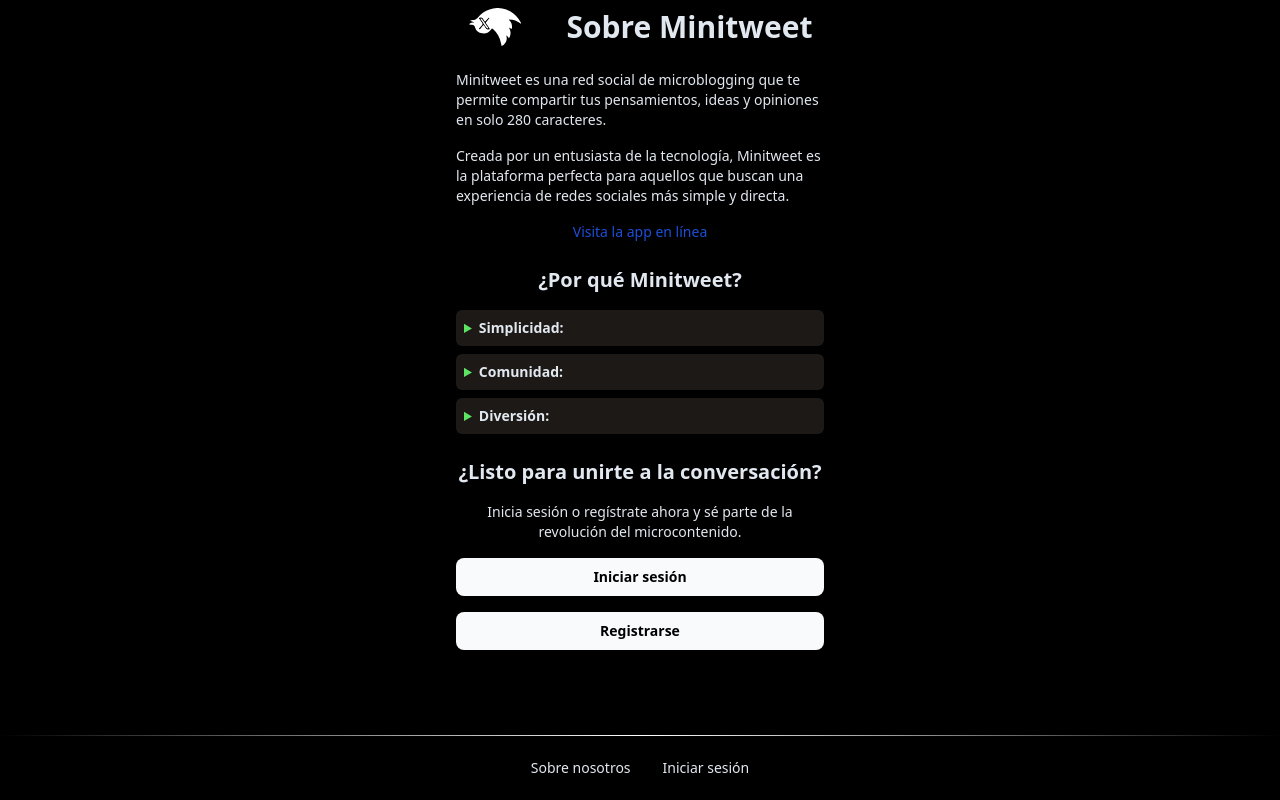
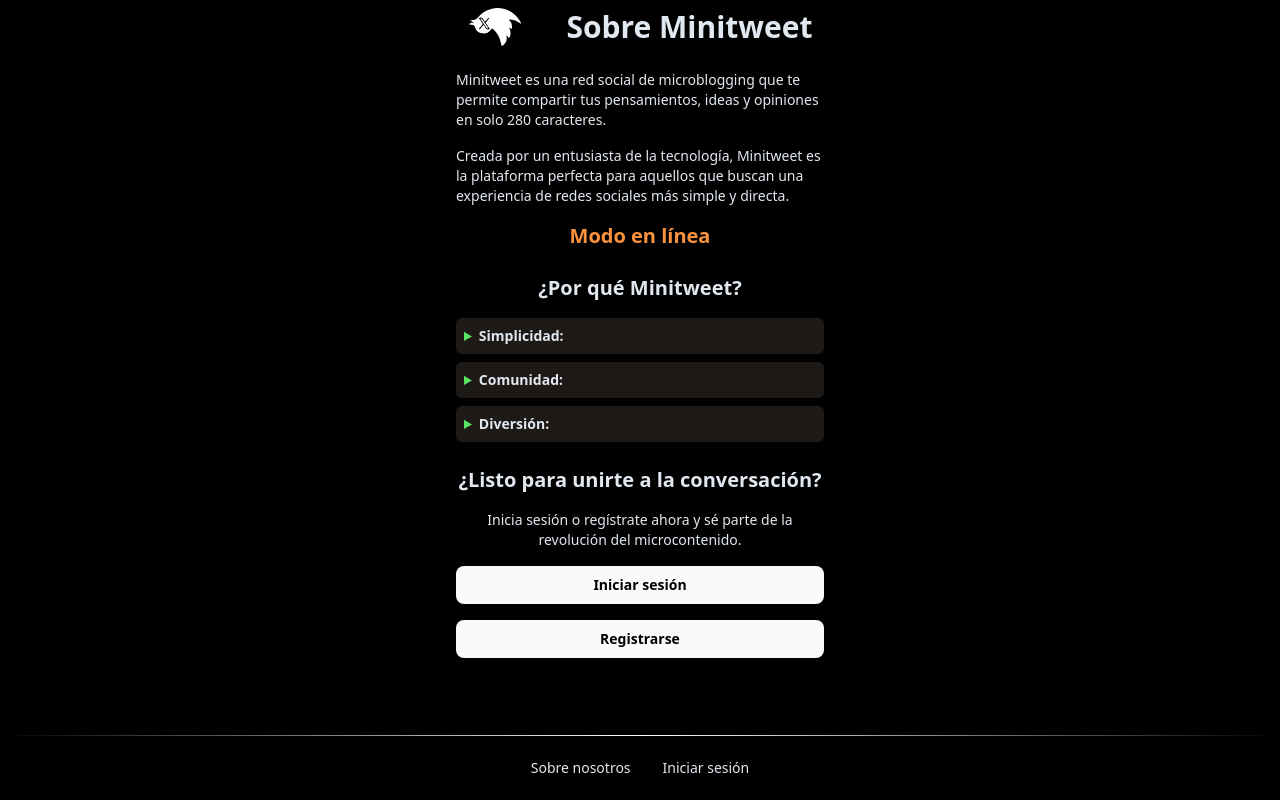
Before and after one commit to immordecai97/minitweet, a Vue app: page / in a window 1280 px wide. Built offline with nearby package versions, Linux system fonts and the light colour scheme; no server answers.

Commit message:
Refactor AboutView.vue: Update heading text and comment out external link for clarity

```diff
--- a/src/views/AboutView.vue
+++ b/src/views/AboutView.vue
@@ -19,8 +19,8 @@ import { RouterLink } from 'vue-router';
 					class="text-pretty" />
 			</ContainerComp>
 			<ContainerComp tag="section" class="flex flex-col gap-4">
-				<!-- <ContainerComp tag="h2" text="(Modo en línea: sujeto a cambios)" class="font-bold text-center text-xl text-orange-400 text-pretty" /> -->
-				<a target="_blank" href="https://minitweet.netlify.app/" class="text-center text-blue-700 hover:underline">Visita la app en línea</a>
+				<ContainerComp tag="h2" text="Modo en línea" class="font-bold text-center text-xl text-orange-400 text-pretty" />
+				<!-- <a target="_blank" href="https://minitweet.netlify.app/" class="text-center text-blue-700 hover:underline">Visita la app en línea</a> -->
 			</ContainerComp>
 		</ContainerComp>
 
```
